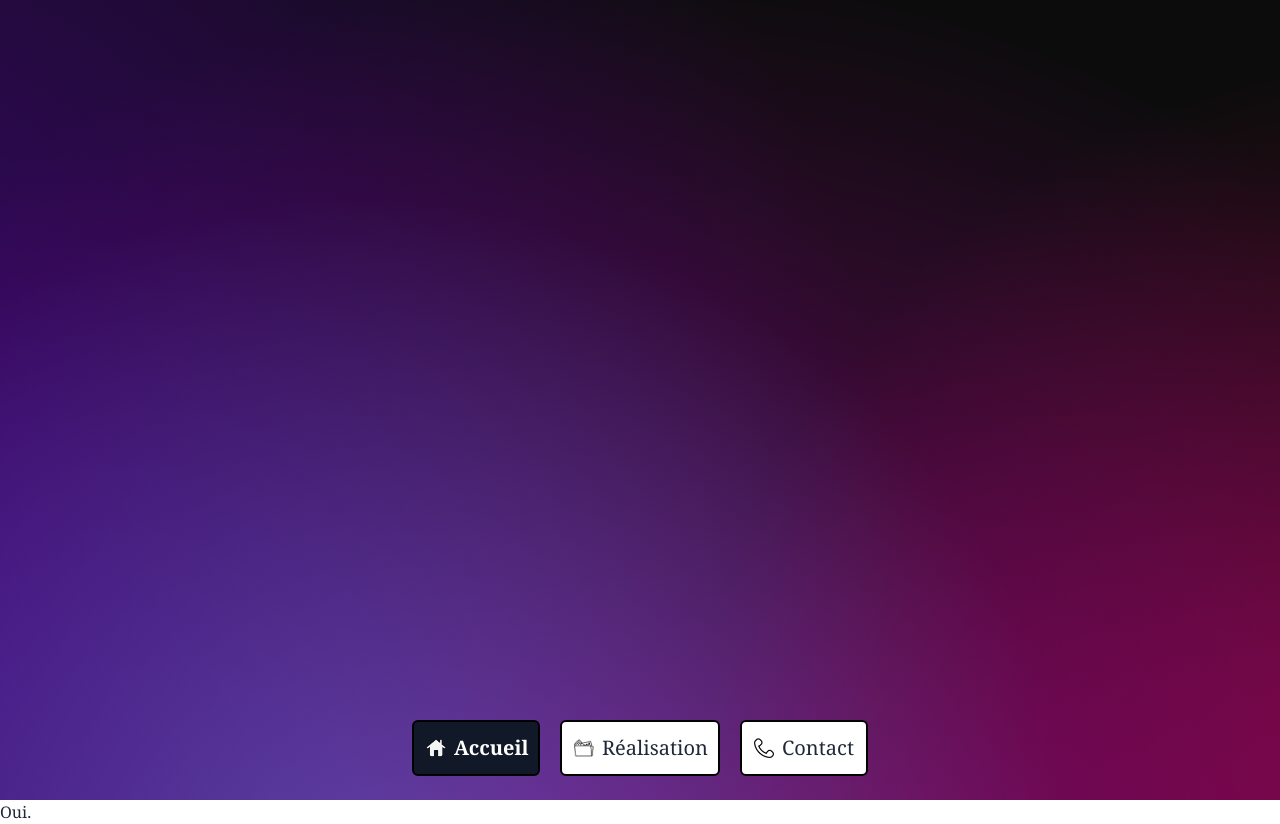
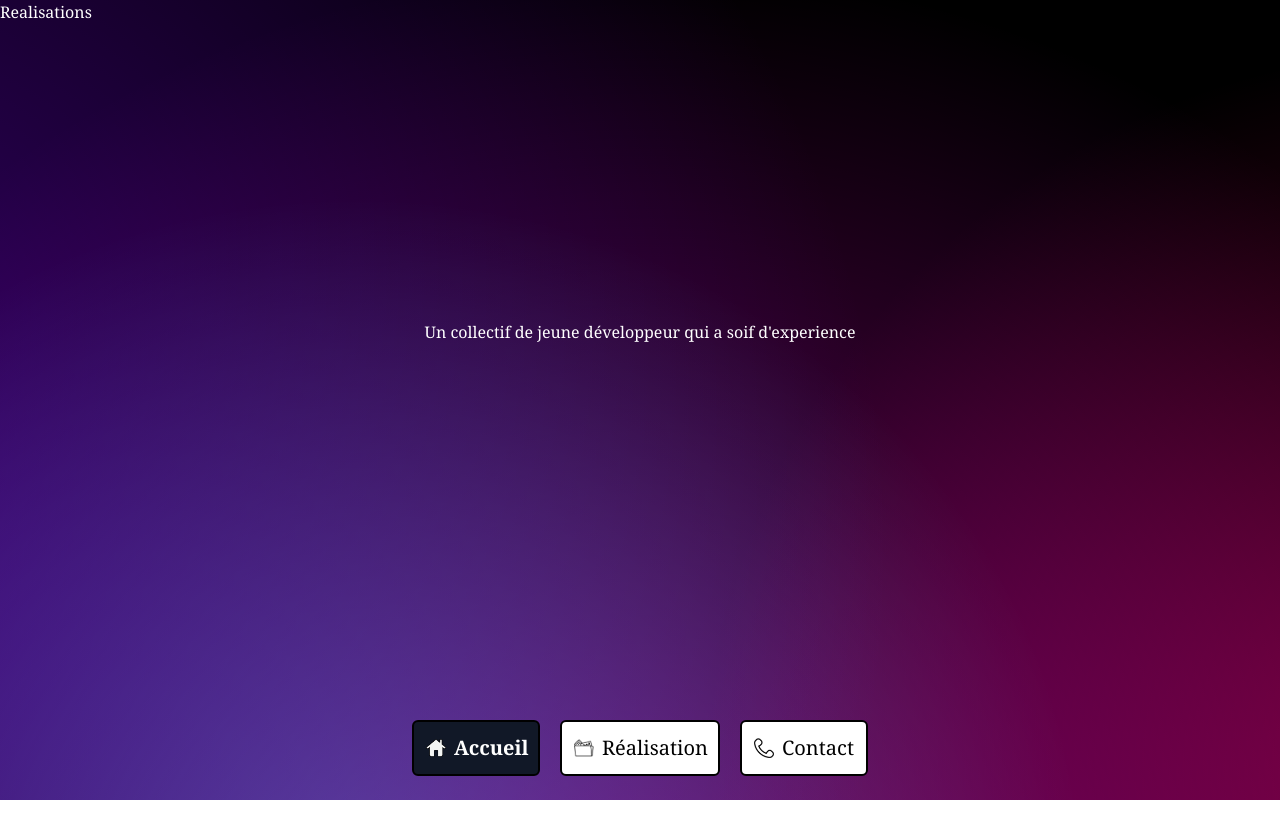
Before and after one commit to Sylvainlfe/Les-dev-junior, a React (Vite) app: page / in a window 1280 px wide. After the commit the page ends 800 px from the top, so only its background shows below. Built offline with nearby package versions, Linux system fonts and the light colour scheme.

Commit message:
homepage wip

```diff
--- a/src/components/Nav.jsx
+++ b/src/components/Nav.jsx
@@ -7,7 +7,7 @@ export default function Nav() {
   return (
     <>
       <header className="">
-        <ul className="hidden fixed top-[90%] left-[50%] transform -translate-x-1/2 bg-transparent md:flex justify-evenly items-center">
+        <ul className="hidden fixed top-[90%] left-[50%] transform text-black -translate-x-1/2 bg-transparent md:flex justify-evenly items-center">
           <li
             className={`flex justify-center w-32 p-3 border-2 border-black rounded-md ${
               location.pathname === "/" ? selectedMenu : "bg-white"
--- a/src/index.css
+++ b/src/index.css
@@ -2,12 +2,17 @@
 @tailwind components;
 @tailwind utilities;
 
-@import url('https://fonts.googleapis.com/css2?family=Red+Hat+Display:ital,wght@0,300..900;1,300..900&display=swap');
+:root{
+}
 
 body {
     font-family: "Red Hat Display", Georgia, 'Times New Roman', Times, serif;
-    background-color: hsl(0, 0%, 4.9%);
+    /* background-color: hsl(0, 0%, 4.9%); */
+    background-color: black;
     height: 100dvh;
+    color: white;
+
+
 }
 main{
     background: radial-gradient(91.96% 141.6% at -22.42% 69.4%,rgba(127,0,255,.46) 0,transparent 100%),radial-gradient(84.26% 129.74% at 50% 125.36%,rgba(255,0,230,.46) 0,transparent 100%),radial-gradient(58.7% 90.38% at 113.99% 96.18%,rgba(255,0,107,.43) 0,transparent 100%),radial-gradient(56.68% 87.27% at 27.94% 112.07%,rgba(0,255,224,.43) 0,transparent 100%)
--- a/src/pages/Home.jsx
+++ b/src/pages/Home.jsx
@@ -1,8 +1,13 @@
+import Realisation from './Realisation'
+
 function Home() {
   return (
     <>
-    <main className="h-screen"></main>
-      <p>Oui.</p>
+    <main className="h-screen">
+      <p className='absolute w- top-[40%] left-[50%] transform -translate-x-1/2 text-[1rem] md:text-4rem text-white'>Un collectif de jeune développeur qui a soif d'experience</p>
+      <Realisation/>
+
+    </main>
     </>
   );
 }
```
